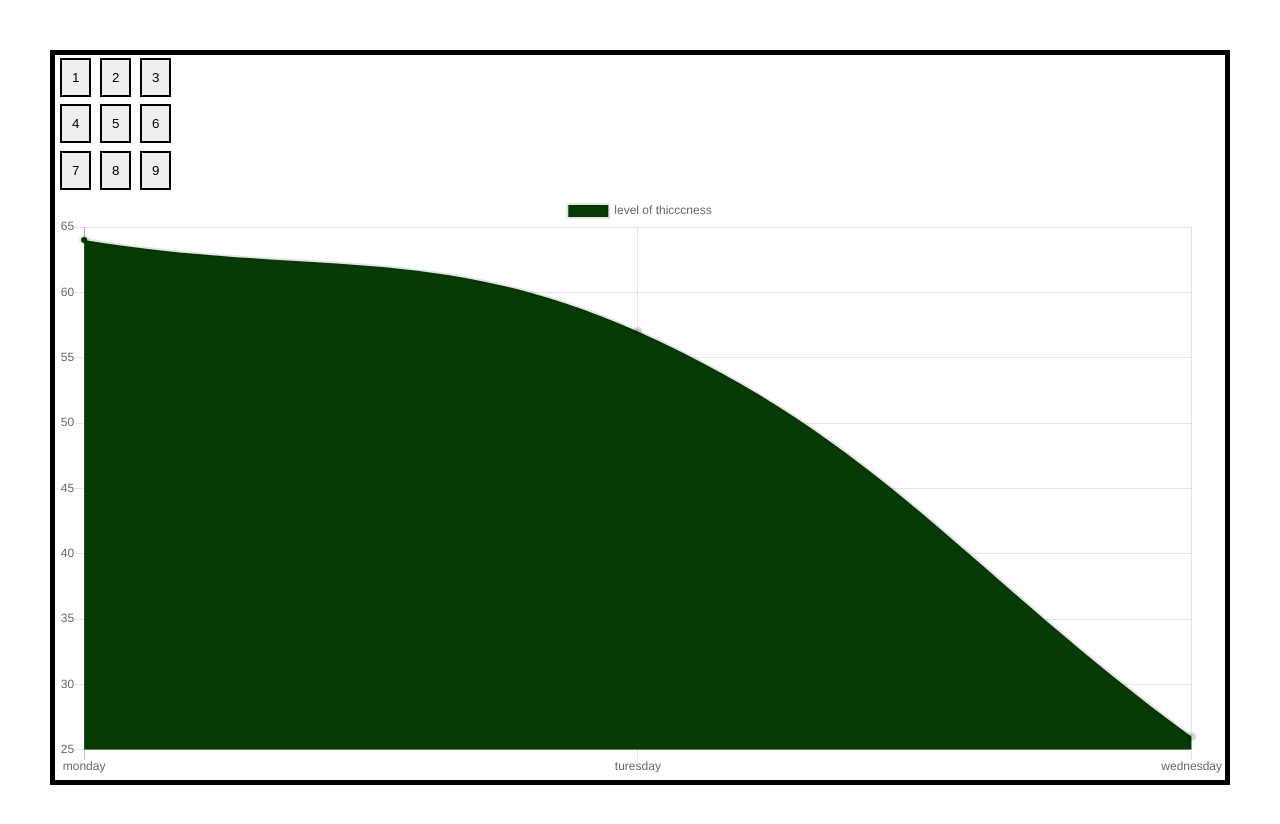
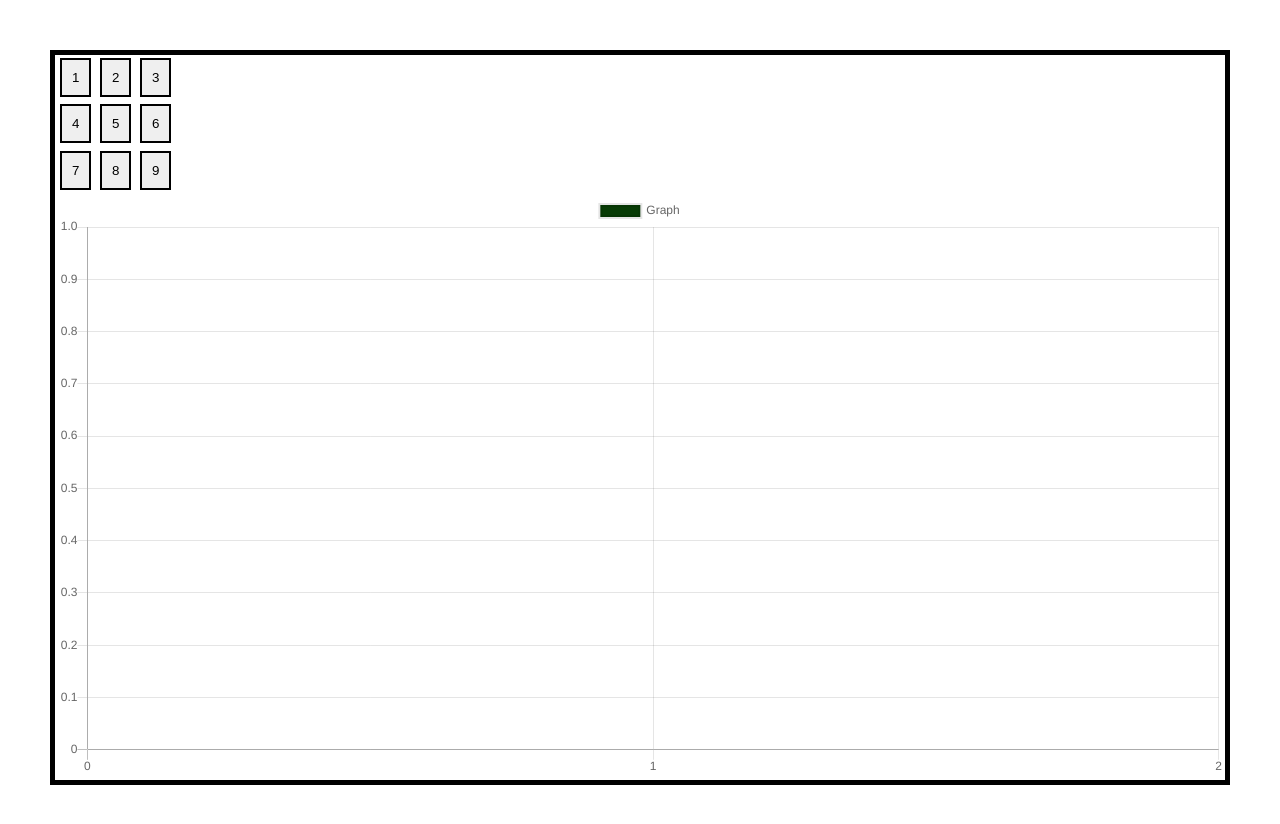
Before and after one commit to masonwaller/practice, a React (Create React App) app: page / in a window 1280 px wide. Shown: the top 824 px of the page. Built offline with nearby package versions, Linux system fonts and the light colour scheme.

Commit message:
made graph data changeable

```diff
--- a/src/App.js
+++ b/src/App.js
@@ -4,10 +4,11 @@ import Pad from './pad.js'
 import Graph from './graph.js'
 
 export default function App(props) {
+  const [values, setValues] = [0]
   return (
     <div className="App">
       <Pad/>
-      <Graph />
+      <Graph values={values}/>
     </div>
   );
 }
--- a/src/graph.js
+++ b/src/graph.js
@@ -4,9 +4,9 @@ import {Line} from 'react-chartjs-2';
 export default function Graph(props) {
     const [chartData, setData] = React.useState({})
     const chart = () => {
-        setData({labels: ['monday', 'turesday', 'wednesday'],
-            datasets: [{label: 'level of thicccness',
-                data: [64, 57, 26],
+        setData({labels: ['0', '1', '2'],
+            datasets: [{label: 'Graph',
+                data: [props.values[0], (props.values[1])? props.values[1]:props.values[0], (props.values[2])? props.values[2]:props.values[0] ],
                 backgroundColor: [ 'rgba(7, 59, 5, 3)'],
                 borderWidth: 4
             }]
```
